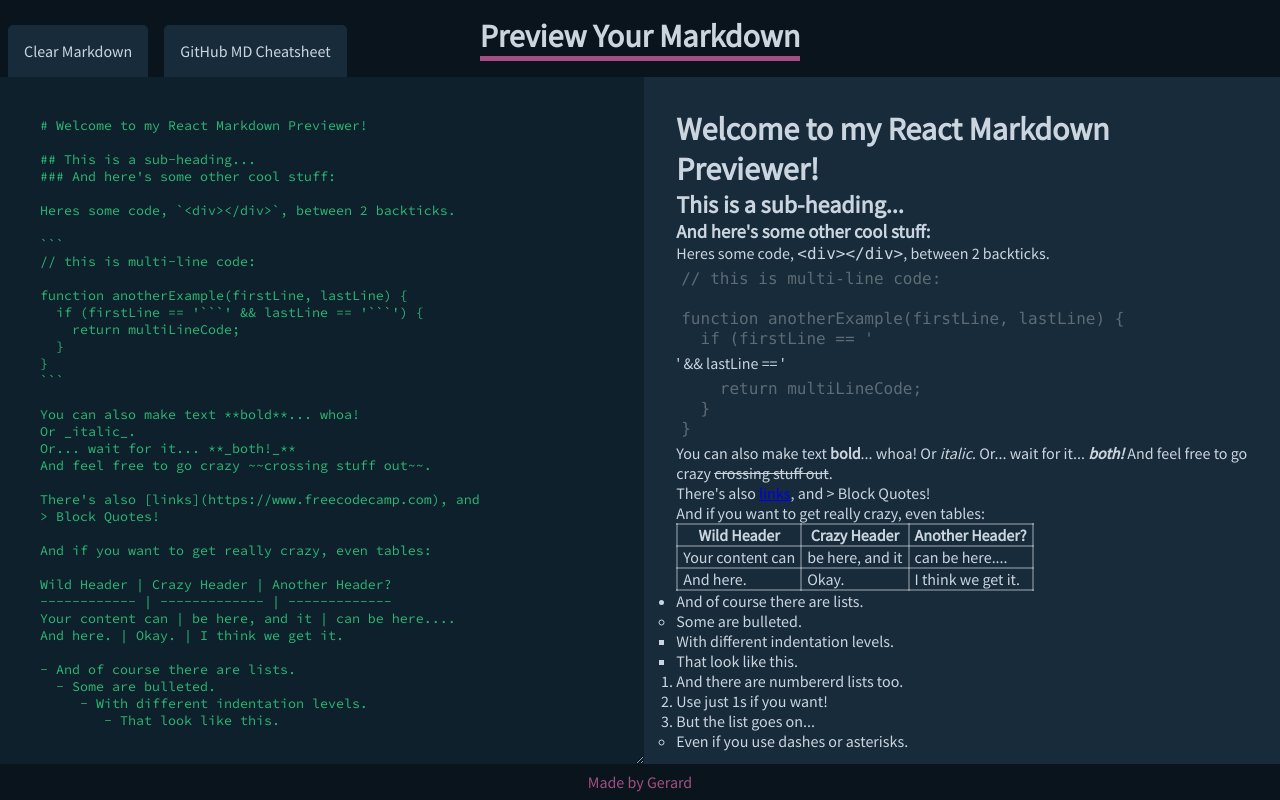
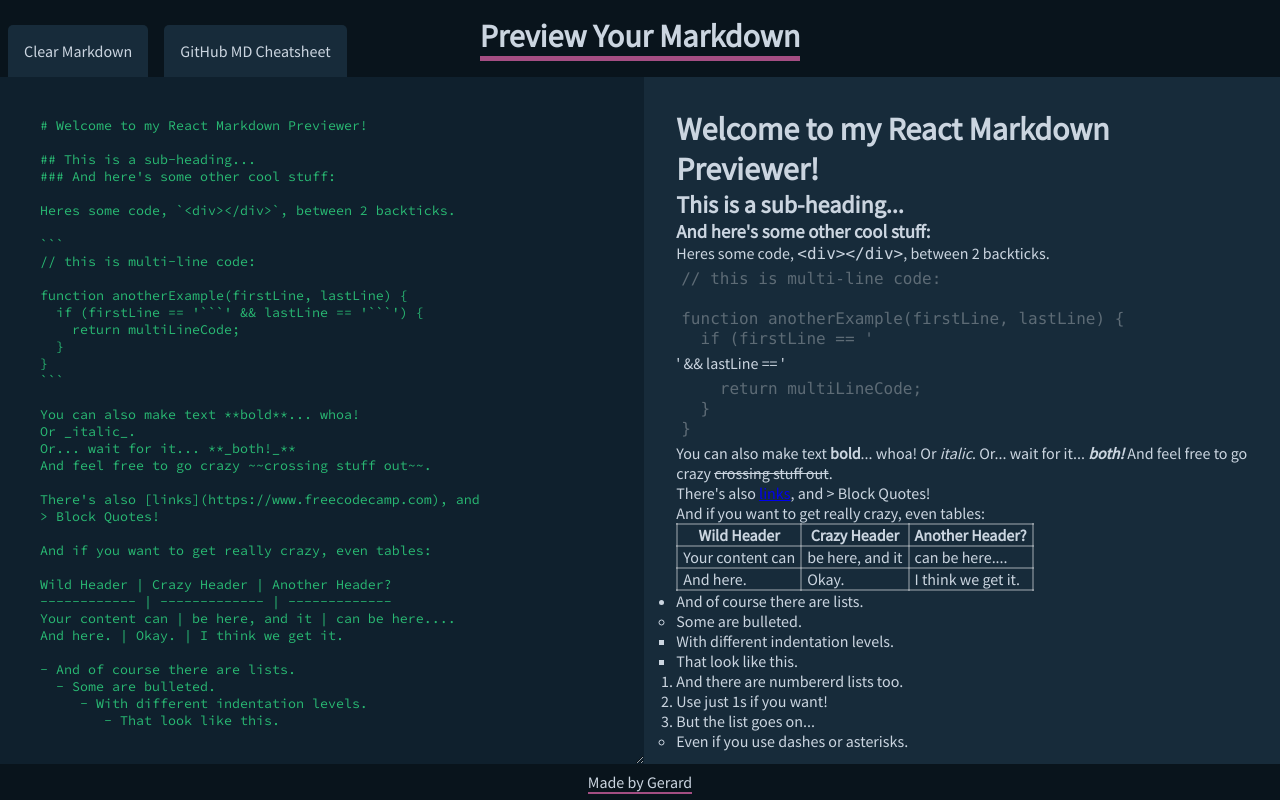
Before and after one commit to gerhynes/markdown-previewer, a React (Create React App) app: page / in a window 1280 px wide. Built offline with nearby package versions, Linux system fonts and the light colour scheme.

Commit message:
Edit Footer styles

```diff
--- a/src/Footer.css
+++ b/src/Footer.css
@@ -7,5 +7,6 @@
 
 .Footer a {
   text-decoration: none;
-  color: #cb5d9dcc;
+  color: #cbd5e0;
+  border-bottom: 2px solid rgba(203, 93, 157, 0.8);
 }
```
